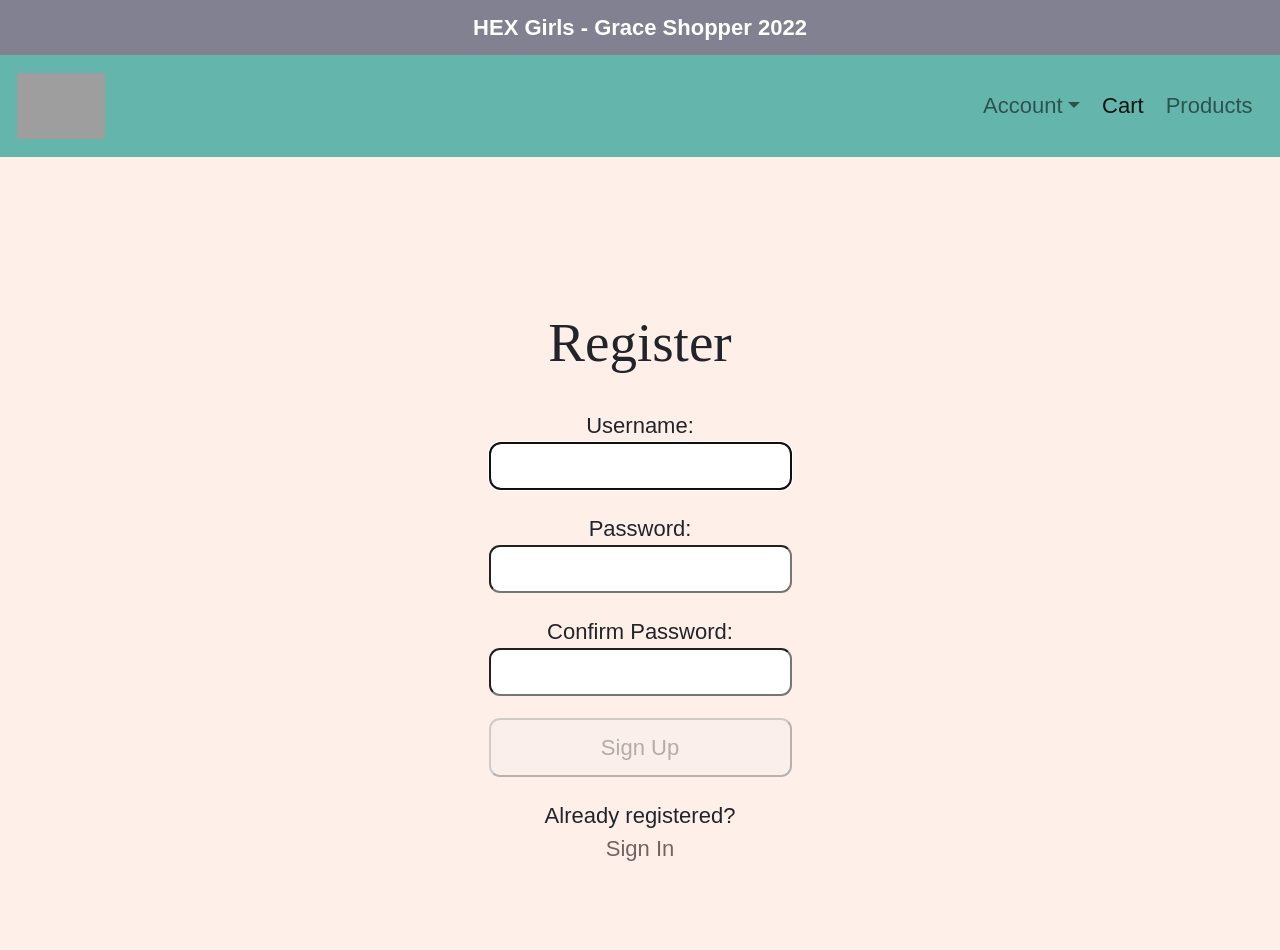
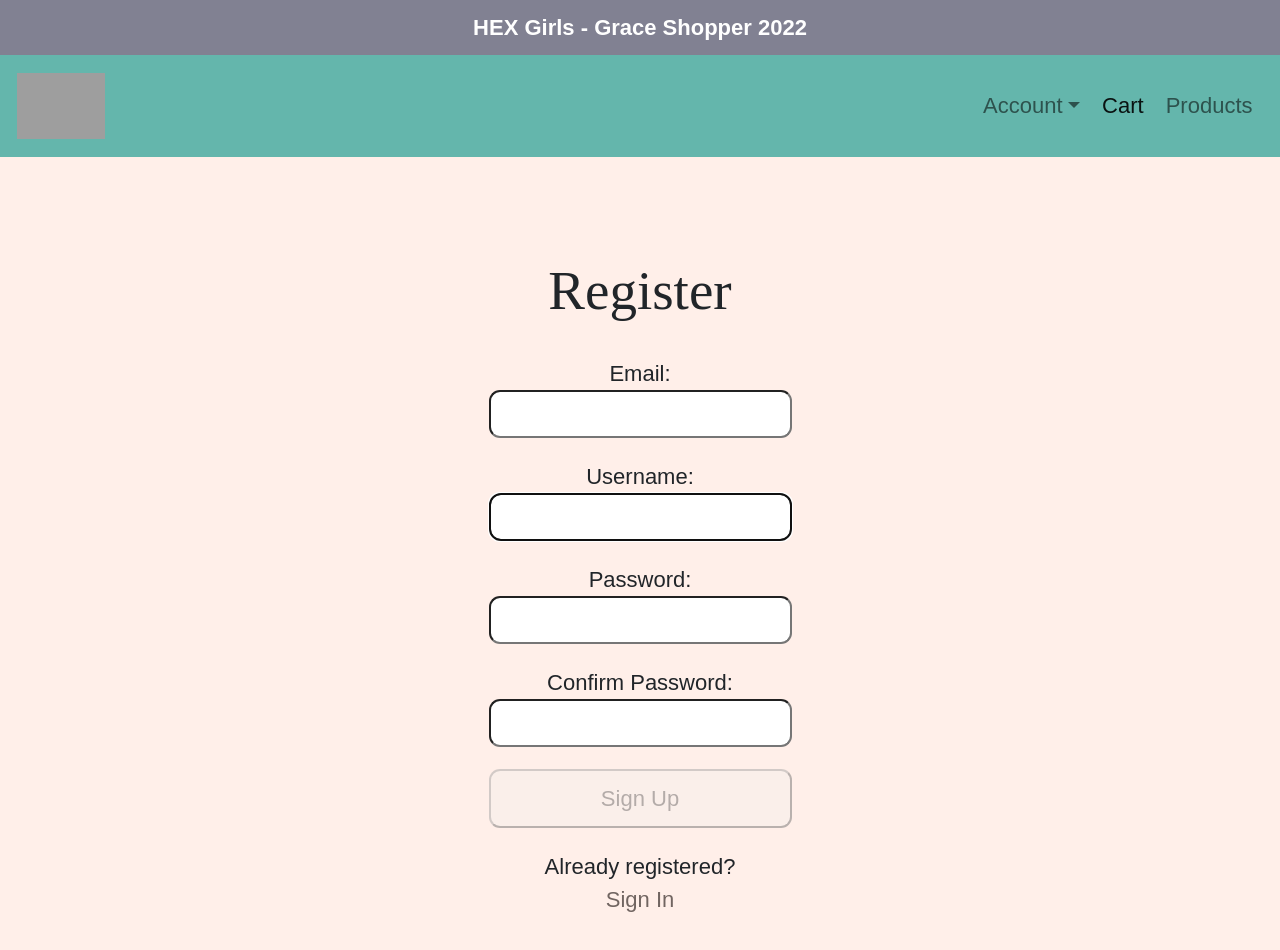
Before and after one commit to 2206-GHP-HEX-GIRLS/hex-girls-grace-shopper, a React (Create React App) app: page /register in a window 1280 px wide. Shown: the top 950 px of the page. Built offline with nearby package versions, Linux system fonts and the light colour scheme; grey boxes are pictures that could not be loaded; a web font is replaced by a local one.

Commit message:
email address input field added

```diff
--- a/src/components/Register.js
+++ b/src/components/Register.js
@@ -7,6 +7,8 @@ const PWD_REGEX = /^(?=.*[a-z])(?=.*[A-Z])(?=.*[0-9])(?=.*[!@#$%]).{8,24}$/;
 
 const Register = () => {
   const userRef = useRef();
+
+  const [email, setEmail] = useState('');
 
   const [user, setUser] = useState('');
   const [validName, setValidName] = useState(false);
@@ -53,10 +55,18 @@ const Register = () => {
         <section>
           <h1>Register</h1>
           <form onSubmit={handleSubmit}>
+            <label htmlFor="email">Email:</label>
+            <input
+              type="email"
+              autoComplete="off"
+              onChange={(e) => setEmail(e.target.value)}
+              value={email}
+              required
+            />
+
             <label htmlFor="username">Username:</label>
             <input
               type="text"
-              id="username"
               ref={userRef}
               autoComplete="off"
               onChange={(e) => setUser(e.target.value)}
--- a/src/components/css/Register.css
+++ b/src/components/css/Register.css
@@ -47,6 +47,7 @@ a:visited {
 
 input[type='text'],
 input[type='password'],
+input[type='email'],
 button,
 textarea {
   font-size: 22px;
```
